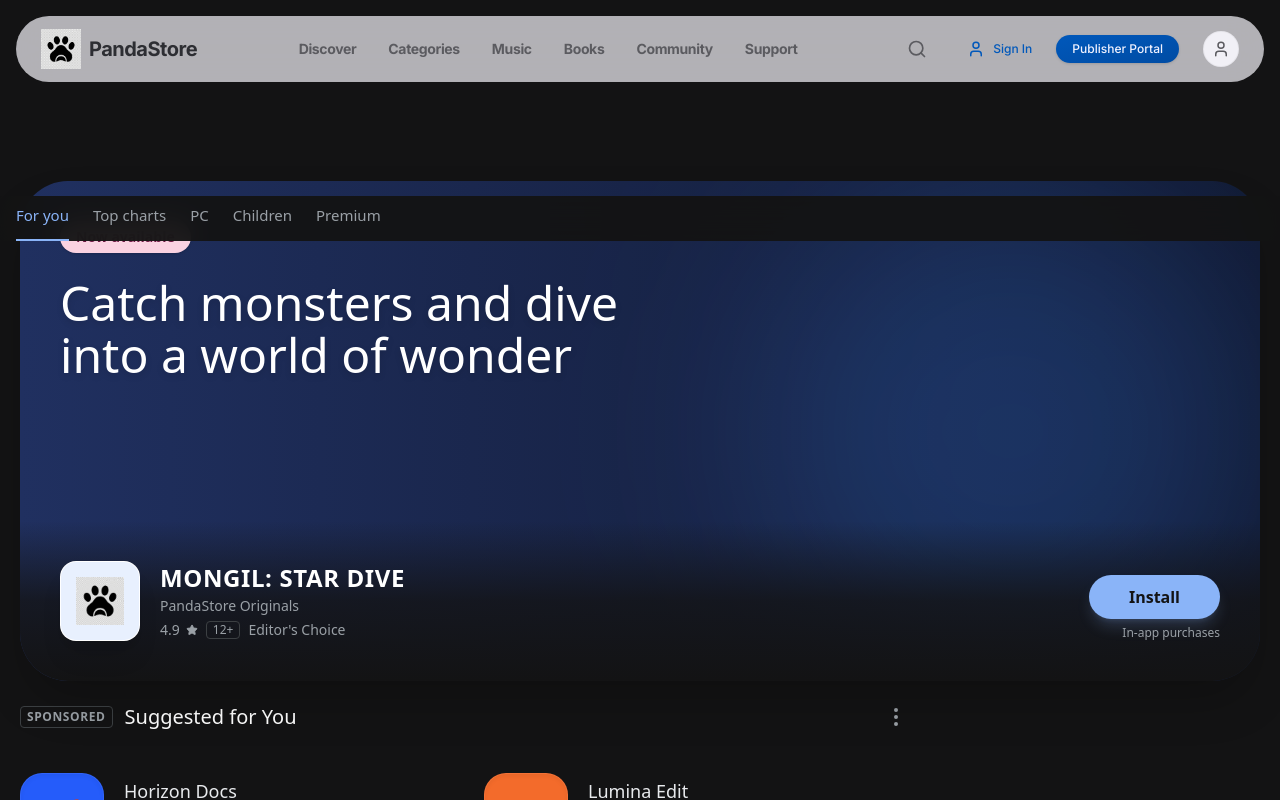
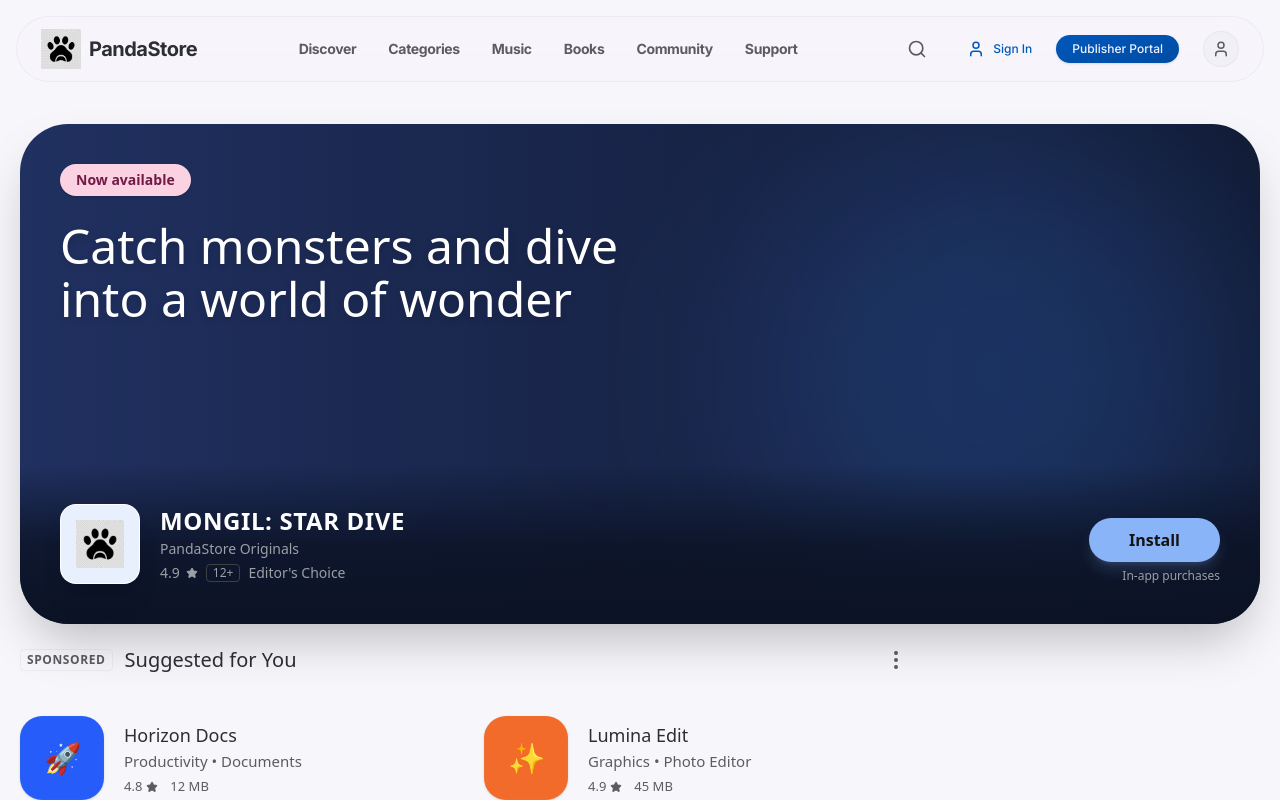
Before and after one commit to ravitejayadav86/app-store, a Next.js app: page / in a window 1280 px wide. Shown: the top 800 px of the page. Built offline with nearby package versions, Linux system fonts and the light colour scheme.

Commit message:
Update home page to light theme and remove secondary tabs

```diff
--- a/src/app/page.tsx
+++ b/src/app/page.tsx
@@ -12,7 +12,6 @@ const categoryData = [
   { name: "Utilities", icon: "🛠️", title: "Nebula Sync", tag: "Cloud Sync", size: "22 MB", rating: "4.5", iconBg: "bg-[#202124]" },
 ];
 
-const topTabs = ["For you", "Top charts", "PC", "Children", "Premium"];
 const bottomNavInfo = [
   { name: "Games", icon: <Gamepad2 size={24} /> },
   { name: "Apps", icon: <Grid size={24} /> },
@@ -22,27 +21,10 @@ const bottomNavInfo = [
 ];
 
 export default function Home() {
-  const [activeTab, setActiveTab] = useState("For you");
   const [activeBottomNav, setActiveBottomNav] = useState("Apps");
 
   return (
-    <div className="bg-[#131314] text-white min-h-screen font-sans -mt-24 pt-[80px] md:pt-28 pb-safe overflow-x-hidden relative z-10 w-full feel-play-store">
-      {/* Header section reflecting the top tabs from the screenshot */}
-      <header className="px-4 sticky top-[72px] md:top-[84px] bg-[#131314]/95 backdrop-blur-md z-40">
-        {/* Top Tabs */}
-        <div className="flex overflow-x-auto no-scrollbar gap-6 items-center pt-2 max-w-7xl mx-auto">
-          {topTabs.map(tab => (
-            <button
-              key={tab}
-              onClick={() => setActiveTab(tab)}
-              className={`whitespace-nowrap pb-3 border-b-2 text-[15px] transition-colors ${activeTab === tab ? 'border-[#8AB4F8] text-[#8AB4F8] font-medium' : 'border-transparent text-[#9AA0A6] font-normal hover:text-[#E8EAED]'}`}
-            >
-              {tab}
-            </button>
-          ))}
-        </div>
-      </header>
-
+    <div className="bg-surface text-on-surface min-h-screen font-sans -mt-24 pt-[88px] md:pt-[100px] pb-safe overflow-x-hidden relative z-10 w-full feel-play-store">
       {/* Main Content */}
       <main className="px-5 py-6 pb-32 max-w-7xl mx-auto space-y-12">
 
@@ -61,7 +43,7 @@ export default function Home() {
             </div>
 
             {/* Bottom Card for Hero */}
-            <div className="absolute bottom-0 inset-x-0 p-6 md:p-10 bg-gradient-to-t from-[#131314] via-[#131314]/80 to-transparent pt-32 flex justify-between items-end">
+            <div className="absolute bottom-0 inset-x-0 p-6 md:p-10 bg-gradient-to-t from-[#0b1224] via-[#0b1224]/80 to-transparent pt-32 flex justify-between items-end">
                <div className="flex items-center gap-4 md:gap-5">
                   <div className="w-14 h-14 md:w-20 md:h-20 rounded-2xl bg-white flex items-center justify-center overflow-hidden shadow-xl border border-white/10 flex-shrink-0">
                      <div className="w-full h-full bg-[#E8F0FE] flex items-center justify-center">
@@ -91,26 +73,26 @@ export default function Home() {
         {/* Sponsored List */}
         <section className="space-y-6 max-w-4xl">
            <div className="flex justify-between items-center mb-6">
-              <h3 className="text-lg md:text-xl font-medium flex items-center gap-3">
-                 <span className="text-[11px] md:text-xs font-bold text-[#9AA0A6] border border-[#3C4043] px-1.5 py-0.5 rounded-sm uppercase tracking-wider">Sponsored</span>
+              <h3 className="text-lg md:text-xl font-medium flex items-center gap-3 text-on-surface">
+                 <span className="text-[11px] md:text-xs font-bold text-on-surface-variant border border-outline-variant px-1.5 py-0.5 rounded-sm uppercase tracking-wider">Sponsored</span>
                  Suggested for You
               </h3>
-              <button aria-label="More options" className="hover:bg-white/5 p-2 rounded-full transition-colors">
-                 <MoreVertical size={24} className="text-[#9AA0A6]" />
+              <button aria-label="More options" className="hover:bg-surface-low p-2 rounded-full transition-colors">
+                 <MoreVertical size={24} className="text-on-surface-variant" />
               </button>
            </div>
 
            <div className="grid grid-cols-1 md:grid-cols-2 gap-x-8 gap-y-6">
               {categoryData.map((app, i) => (
-                 <Link key={i} href={`/game/${app.title.toLowerCase().replace(/ /g, "-")}`} className="flex items-center gap-5 cursor-pointer hover:bg-white/5 p-3 -mx-3 rounded-2xl transition-colors group">
-                    <div className={`w-[84px] h-[84px] rounded-[22px] ${app.iconBg} flex items-center justify-center shadow-inner border border-white/5 flex-shrink-0 text-3xl group-hover:scale-105 transition-transform`}>
+                 <Link key={i} href={`/game/${app.title.toLowerCase().replace(/ /g, "-")}`} className="flex items-center gap-5 cursor-pointer hover:bg-surface-low p-3 -mx-3 rounded-2xl transition-colors group">
+                    <div className={`w-[84px] h-[84px] rounded-[22px] ${app.iconBg} flex items-center justify-center shadow-sm border border-outline-variant/30 flex-shrink-0 text-3xl group-hover:scale-105 transition-transform`}>
                        {app.icon}
                     </div>
                     <div className="flex-1 min-w-0">
-                       <h4 className="font-medium text-[17px] md:text-lg truncate text-[#E8EAED] group-hover:text-blue-200 transition-colors">{app.title}</h4>
-                       <p className="text-sm md:text-[15px] text-[#9AA0A6] truncate mt-0.5">{app.name} • {app.tag}</p>
-                       <div className="flex items-center gap-3 mt-1.5 text-xs md:text-[13px] text-[#9AA0A6]">
-                          <span className="flex items-center">{app.rating} <Star size={12} className="ml-1 fill-[#9AA0A6] text-[#9AA0A6]" /></span>
+                       <h4 className="font-medium text-[17px] md:text-lg truncate text-on-surface group-hover:text-primary transition-colors">{app.title}</h4>
+                       <p className="text-sm md:text-[15px] text-on-surface-variant truncate mt-0.5">{app.name} • {app.tag}</p>
+                       <div className="flex items-center gap-3 mt-1.5 text-xs md:text-[13px] text-on-surface-variant">
+                          <span className="flex items-center">{app.rating} <Star size={12} className="ml-1 fill-on-surface-variant text-on-surface-variant" /></span>
                           <span>{app.size}</span>
                        </div>
                     </div>
@@ -122,15 +104,15 @@ export default function Home() {
       </main>
 
       {/* Bottom Navigation (Mobile Only) */}
-      <nav className="md:hidden fixed bottom-0 inset-x-0 bg-[#1e1f22]/95 backdrop-blur-xl border-t border-[#3C4043] z-50">
+      <nav className="md:hidden fixed bottom-0 inset-x-0 bg-surface/95 backdrop-blur-xl border-t border-outline-variant z-50">
          <div className="flex justify-around items-center pt-2 pb-5">
             {bottomNavInfo.map(item => (
                <button
                   key={item.name}
                   onClick={() => setActiveBottomNav(item.name)}
-                  className={`flex flex-col items-center gap-1 w-16 transition-colors ${activeBottomNav === item.name ? 'text-[#8AB4F8]' : 'text-[#9AA0A6] hover:text-[#E8EAED]'}`}
+                  className={`flex flex-col items-center gap-1 w-16 transition-colors ${activeBottomNav === item.name ? 'text-primary' : 'text-on-surface-variant hover:text-on-surface'}`}
                >
-                  <div className={`px-4 py-1 rounded-full transition-all ${activeBottomNav === item.name ? 'bg-[#8AB4F8]/20' : 'bg-transparent'}`}>
+                  <div className={`px-4 py-1 rounded-full transition-all ${activeBottomNav === item.name ? 'bg-primary/10' : 'bg-transparent'}`}>
                      {item.icon}
                   </div>
                   <span className="text-[11px] font-medium mt-0.5">{item.name}</span>
```
